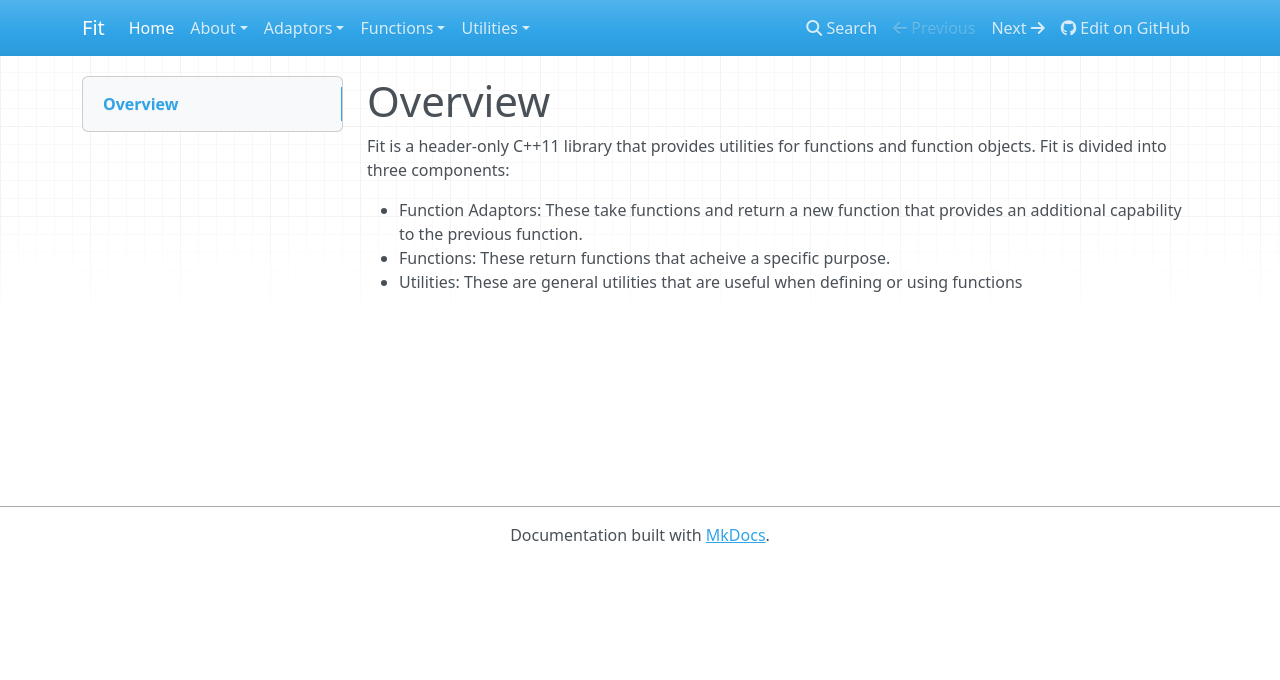
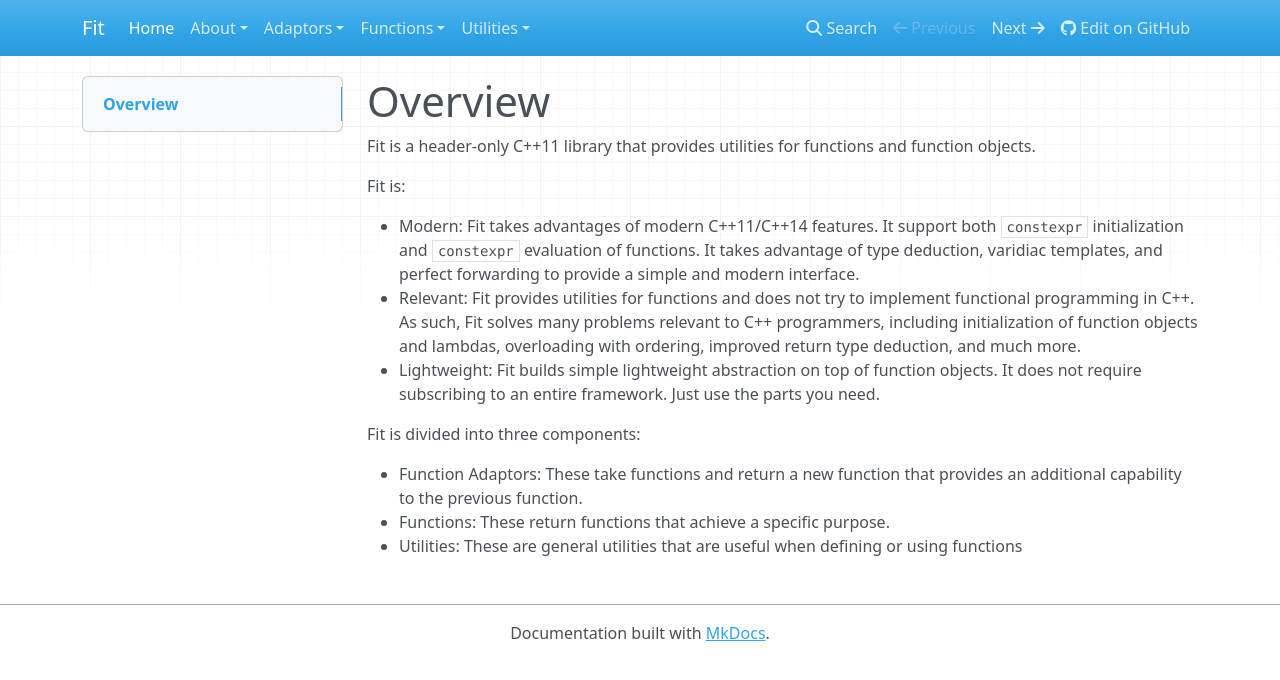
Before and after one commit to boostorg/hof, an MkDocs documentation site: the page built from doc/src/index.md, in a window 1280 px wide. Shown: the top 680 px of the page. Built offline with MkDocs 1.6.1, drawn with Linux system fonts in a browser that asks for light colours; nearby versions of some CDN libraries; old or Windows-style settings are respelled for this version of MkDocs.

Commit message:
Add more docs

```diff
--- a/doc/src/index.md
+++ b/doc/src/index.md
@@ -1,8 +1,16 @@
 Overview
 ========
 
-Fit is a header-only C++11 library that provides utilities for functions and function objects. Fit is divided into three components:
+Fit is a header-only C++11 library that provides utilities for functions and function objects.
+
+Fit is:
+
+- Modern: Fit takes advantages of modern C++11/C++14 features. It support both `constexpr` initialization and `constexpr` evaluation of functions. It takes advantage of type deduction, varidiac templates, and perfect forwarding to provide a simple and modern interface.
+- Relevant: Fit provides utilities for functions and does not try to implement functional programming in C++. As such, Fit solves many problems relevant to C++ programmers, including initialization of function objects and lambdas, overloading with ordering, improved return type deduction, and much more.
+- Lightweight: Fit builds simple lightweight abstraction on top of function objects. It does not require subscribing to an entire framework. Just use the parts you need.
+
+Fit is divided into three components:
 
 * Function Adaptors: These take functions and return a new function that provides an additional capability to the previous function.
-* Functions: These return functions that acheive a specific purpose.
+* Functions: These return functions that achieve a specific purpose.
 * Utilities: These are general utilities that are useful when defining or using functions
```
Also changed, not shown: doc/src/concepts.md (added, +54 -0 lines).
